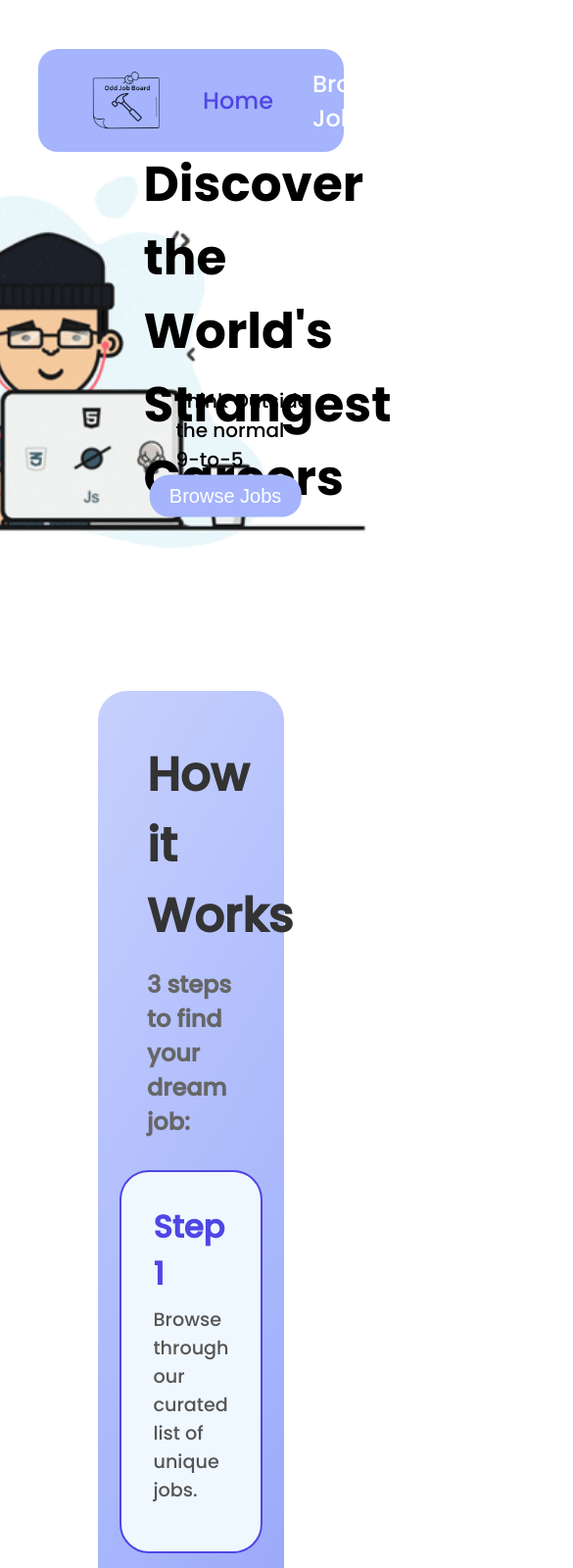
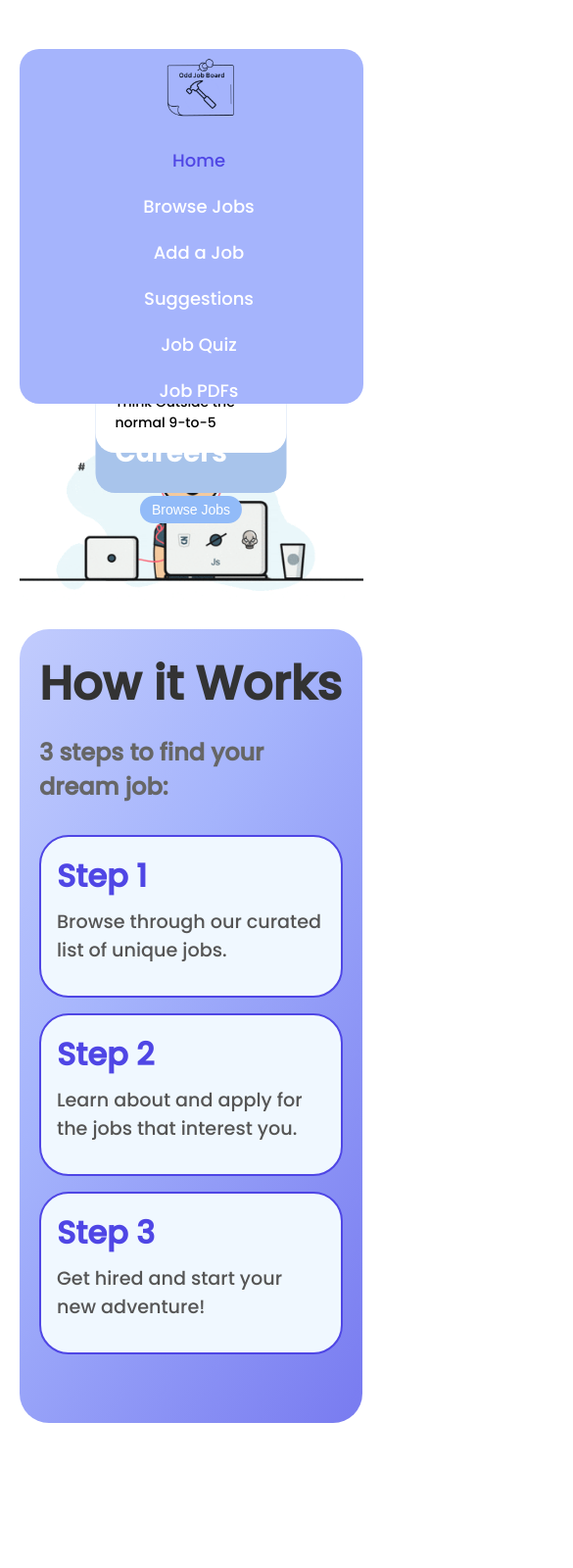
Before and after one commit to matspark1/n320-final-project, a website: page views/index.html in a window 390 px wide. Shown: the top 1600 px of the page at 98% size, 585 px wide, since content can reach past the window. After the commit the page ends 1452 px from the top, so only its background shows below. Drawn offline with Linux system fonts and the light colour scheme.

Commit message:
added medias to home page

```diff
--- a/views/css/styles.css
+++ b/views/css/styles.css
@@ -347,3 +347,313 @@ main {
     color: #4f46e5;
   }
 }
+
+@media (max-width: 1600px) {
+  nav {
+    width: 95%;
+    padding-left: 3rem;
+    font-size: 22px;
+  }
+
+  nav ul {
+    gap: 30px;
+    justify-content: space-between;
+  }
+
+  .hero {
+    height: 500px;
+    background-size: contain;
+  }
+
+  .title {
+    font-size: 50px;
+    top: 30%;
+    left: 80%;
+    transform: translateX(-50%);
+    width: 50%;
+  }
+
+  .tag {
+    font-size: 22px;
+    top: 50%;
+    width: 50%;
+    left: 80%;
+    transform: translateX(-50%);
+  }
+
+  button {
+    font-size: 18px;
+    top: 60%;
+    left: 60%;
+    transform: translateX(-50%);
+  }
+
+  main {
+    margin: 60px;
+    padding: 40px;
+  }
+
+  .suggest-job form {
+    width: 70%;
+  }
+
+  .suggest-job button {
+    width: 70%;
+    left: 15%;
+  }
+
+  .suglist {
+    margin-top: 70px;
+    height: auto !important;
+  }
+
+  .sug-btns {
+    flex-direction: row;
+    justify-content: flex-start;
+    right: 0;
+  }
+
+  .delete-sug-btn {
+    margin-left: 20px;
+    margin-top: 0;
+  }
+}
+
+
+@media (max-width: 1200px) {
+  nav {
+    width: 90%;
+    padding-left: 2rem;
+    font-size: 20px;
+  }
+
+  nav ul {
+    gap: 20px;
+    flex-wrap: wrap;
+    justify-content: center;
+  }
+
+  .hero {
+    width: 100%;
+    right: 0;
+    background-size: cover;
+    height: 400px;
+  }
+
+  .title {
+    font-size: 40px;
+    left: 50%;
+    top: 35%;
+    background-color: rgb(168, 196, 235);
+    padding: 20px;
+    color: white;
+    border-radius: 20px;
+  }
+
+  .tag {
+    font-size: 18px;
+    left: 50%;
+    top: 48%;
+    background-color: white;
+    border-radius: 20px;
+    padding: 20px;
+  }
+
+  button {
+    font-size: 16px;
+    top: 58%;
+    left: 50%;
+    background-color: rgb(146, 187, 248);
+    padding: 20px;
+    border-radius: 20px;
+  }
+
+  main {
+    margin: 50px;
+    padding: 30px;
+    margin-top: 100px;
+  }
+
+  .suggest-job form {
+    width: 80%;
+  }
+
+  .suggest-job button {
+    width: 80%;
+    left: 10%;
+  }
+
+  .suglist {
+    margin-top: 60px;
+    height: auto !important;
+  }
+
+  .sug-btns {
+    flex-direction: column;
+    right: -100px;
+  }
+
+  .delete-sug-btn {
+    margin-left: 0;
+    margin-top: 10px;
+  }
+}
+
+@media (max-width: 768px) {
+  nav {
+    width: 90%;
+    font-size: 20px;
+    padding-left: 2rem;
+  }
+
+  nav ul {
+    flex-wrap: wrap;
+    gap: 20px;
+    justify-content: center;
+  }
+
+  .hero {
+    height: 300px;
+    width: 90%;
+    right: 0;
+    background-size: cover;
+  }
+
+  .title {
+    font-size: 36px;
+    top: 35%;
+    left: 50%;
+  }
+
+  .tag {
+    font-size: 16px;
+    top: 50%;
+    left: 50%;
+  }
+
+  button {
+    font-size: 16px;
+    padding: 8px 16px;
+    top: 65%;
+    left: 50%;
+  }
+
+  main {
+    margin: 50px;
+    padding: 30px;
+  }
+
+  .bubbles-container {
+    gap: 1rem;
+    padding-bottom: 50px;
+  }
+
+  .bubble1, .bubble2, .bubble3 {
+    width: 80%;
+    padding: 1.5rem;
+  }
+
+  .suggest-job form {
+    width: 80%;
+  }
+
+  .suggest-job button {
+    width: 100%;
+    left: 0;
+    top: 30px;
+  }
+
+  .suggestion-card {
+    width: 90%;
+  }
+
+  .suglist {
+    height: auto;
+    margin-top: 50px;
+  }
+
+  .sugdetails {
+    padding: 20px;
+  }
+}
+
+/* Mobile (480px and smaller) */
+@media (max-width: 480px) {
+  nav {
+    font-size: 18px;
+    padding-left: 1rem;
+  }
+
+  nav ul {
+    flex-direction: column;
+    align-items: center;
+  }
+
+  .hero {
+    height: 250px;
+    width: 90%;
+    background-size: cover;
+    right: 0;
+  }
+
+  .title {
+    font-size: 28px;
+    top: 30%;
+    left: 50%;
+  }
+
+  .tag {
+    font-size: 14px;
+    top: 45%;
+    left: 50%;
+  }
+
+  button {
+    font-size: 14px;
+    padding: 6px 12px;
+    top: 60%;
+    left: 50%;
+  }
+
+  main {
+    margin: 30px 20px;
+    padding: 20px;
+  }
+
+  .bubble1, .bubble2, .bubble3 {
+    width: 100%;
+    padding: 1rem;
+  }
+
+  .suggest-job form {
+    width: 90%;
+  }
+
+  .suggest-job button {
+    width: 100%;
+    top: 20px;
+    left: 0;
+  }
+
+  .suggestion-card {
+    width: 100%;
+  }
+
+  .suglist {
+    height: auto;
+    margin-top: 30px;
+  }
+
+  .sugdetails {
+    padding: 10px;
+  }
+
+  .sug-btns {
+    flex-direction: column;
+    right: -100px;
+  }
+
+  .delete-sug-btn {
+    margin-left: 0;
+  }
+}
```
